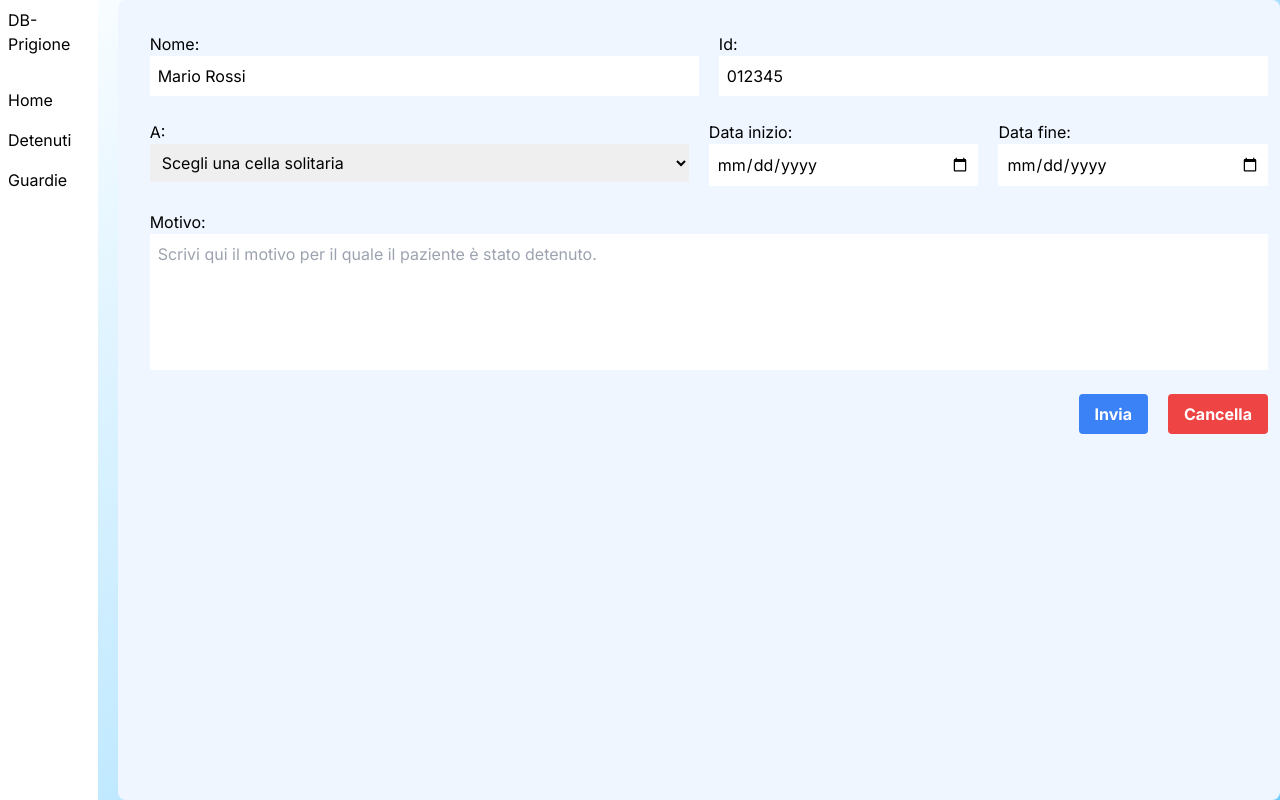
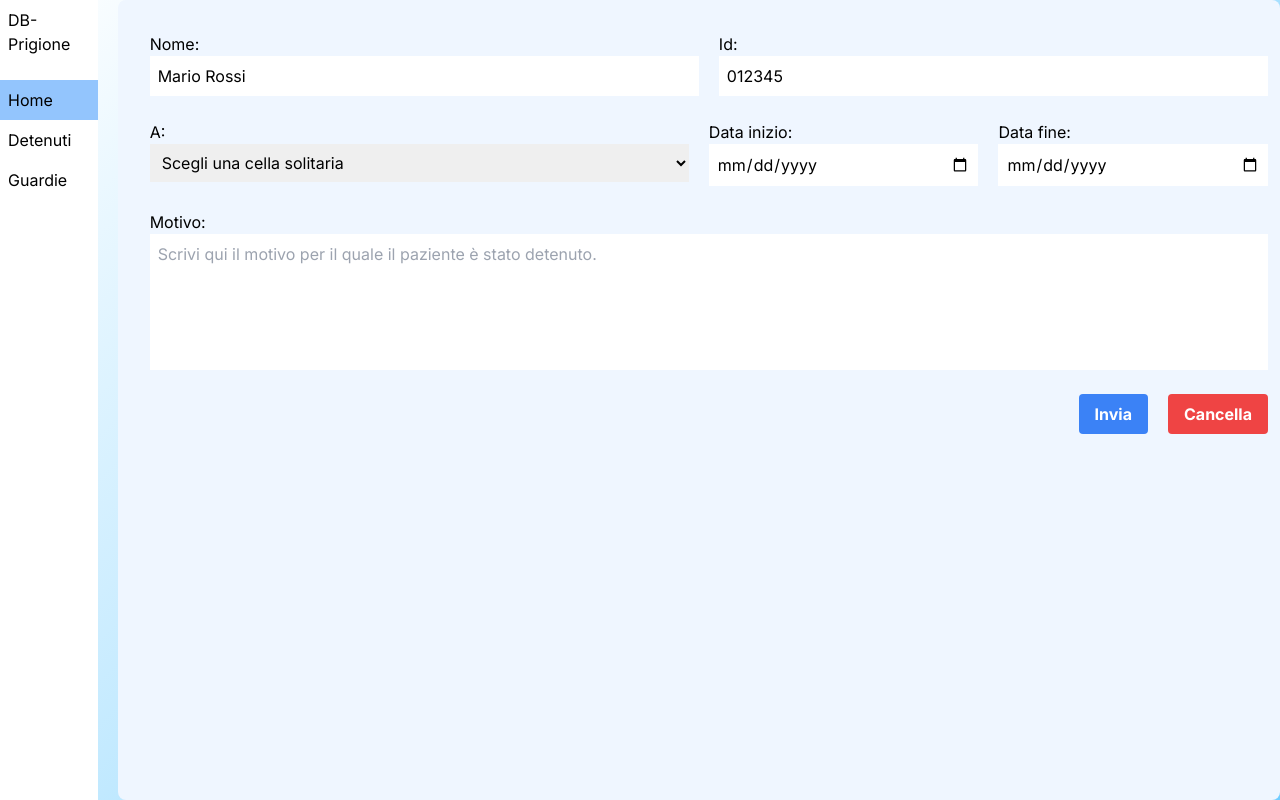
Before and after one commit to leonardogrimaldi/db-prigione, a Next.js app in the folder app/: page /dashboard/detenuti/isola in a window 1280 px wide. Built offline with nearby package versions, Linux system fonts and the light colour scheme.

Commit message:
added link coloring

```diff
--- /dev/null
+++ b/app/src/app/dashboard/NavBar.tsx
@@ -0,0 +1,42 @@
+'use client'
+import Link from "next/link"
+import { useSelectedLayoutSegment } from 'next/navigation'
+import { useEffect } from "react"
+
+export default function NavBar() {
+    const segment = useSelectedLayoutSegment()
+    useEffect(() => {
+        const selectedStyle = "bg-blue-300"
+        const links = Array.from(document.getElementsByClassName("pageLink"))
+        const matches = links.filter(e => e.id == segment)
+        links.forEach(e => e.classList.remove(selectedStyle))
+        if (matches.length != 0) {
+            matches[0]?.classList.add(selectedStyle)
+        } else {
+            document.getElementById("home")?.classList.add(selectedStyle)
+        }
+    })
+
+    return (
+        <nav className="flex flex-col justify-start h-screen bg-white">
+            <div className="h-20 p-2">
+                DB-Prigione
+            </div>
+            <Link href="/dashboard/">
+                <div id="home" className="pageLink p-2">
+                    Home
+                </div>
+            </Link>
+            <Link href="/dashboard/detenuti">
+                <div id="detenuti" className="pageLink p-2">
+                    Detenuti
+                </div>
+            </Link>
+            <Link href="/dashboard/guardie">
+                <div id="guardie" className="pageLink p-2">
+                    Guardie
+                </div>
+            </Link>
+        </nav>
+    )
+}
--- a/app/src/app/dashboard/layout.tsx
+++ b/app/src/app/dashboard/layout.tsx
@@ -1,29 +1,5 @@
-import Link from "next/link"
+import NavBar from "./NavBar"
 
-function NavBar() {
-    return (
-        <nav className="flex flex-col justify-start h-screen bg-white">
-            <div className="h-20 p-2">
-                DB-Prigione
-            </div>
-            <Link href="/dashboard/">
-                <div className="p-2">
-                    Home
-                </div>
-            </Link>
-            <Link href="/dashboard/detenuti">
-                <div className="p-2">
-                    Detenuti
-                </div>
-            </Link>
-            <Link href="/dashboard/guardie">
-            <div className="p-2">
-                Guardie
-            </div>
-            </Link>
-        </nav>
-    )
-}
 export default function Layout({
     children, // will be a page or nested layout
   }: {
```
